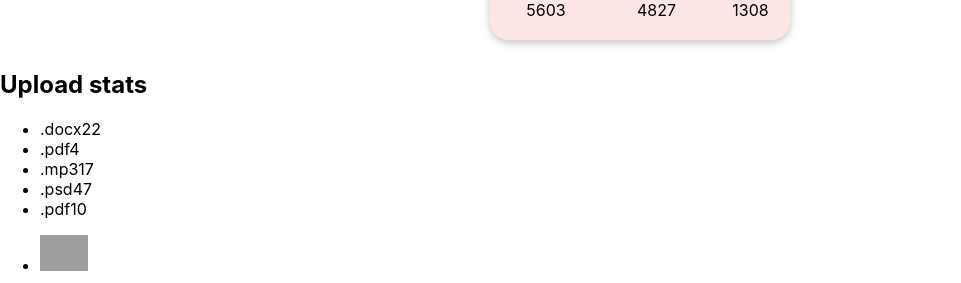
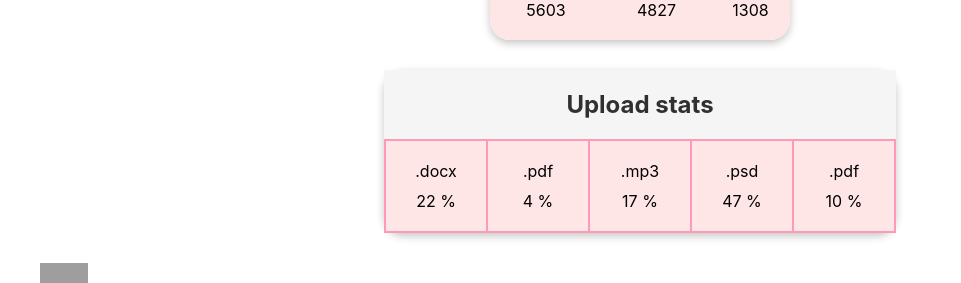
Before and after one commit to MarynaPyvovar/goit-react-hw-01-components, a React (Create React App) app: page / in a window 1280 px wide. Shown: the part 460-743 px from the top of the page, without its empty margins (0-961 px from the left). Built offline with nearby package versions, Linux system fonts and the light colour scheme; grey boxes are pictures that could not be loaded.

Commit message:
02 styles

```diff
--- a/src/components/Statistics/Statistics.jsx
+++ b/src/components/Statistics/Statistics.jsx
@@ -1,19 +1,20 @@
+import { StatisticsThumb, StatList } from './StatisticsStyled';
 import PropTypes from "prop-types";
 
 export const Statistics = ({title, stats}) => {
-    return (<section className="statistics">
+    return (<StatisticsThumb>
         {title && (
-            <h2 className="title">{title}</h2>
+            <h2>{title}</h2>
         )}
 
-    <ul className="stat-list">{
+    <StatList>{
         stats.map(({ id, label, percentage }) =>
-        <li className="item" key={id}>
-            <span className="label">{label}</span>
-            <span className="percentage">{percentage}</span>
+        <li key={id}>
+            <span>{label}</span>
+            <span>{percentage} %</span>
         </li>)}
-    </ul>
-</section>)
+    </StatList>
+</StatisticsThumb>)
 }
 
 Statistics.propTypes = {
--- /dev/null
+++ b/src/components/Statistics/StatisticsStyled.js
@@ -0,0 +1,37 @@
+import styled from 'styled-components';
+
+export const StatisticsThumb = styled.section`
+  width: fit-content;
+  margin: 30px auto;
+  border-radius: 20px;
+  box-shadow: rgba(0, 0, 0, 0.24) 0px 3px 8px;
+
+  & h2 {
+    color: #303030;
+    background-color: #f5f5f5;
+    margin: 0;
+    padding: 20px;
+    text-align: center;
+  }
+`;
+
+export const StatList = styled.ul`
+  display: flex;
+  justify-content: space-between;
+  margin: 0;
+  padding: 0;
+  list-style: none;
+  background-color: #ffe6e6;
+  border: 1px solid #ff99bb;
+
+  & li {
+    display: flex;
+    flex-direction: column;
+    justify-content: space-between;
+    align-items: center;
+    width: 60px;
+    height: 50px;
+    padding: 20px;
+    border: 1px solid #ff99bb;
+  }
+`;
```
Also changed, not shown: src/components/Statistics/Statistics.module.css (deleted).
